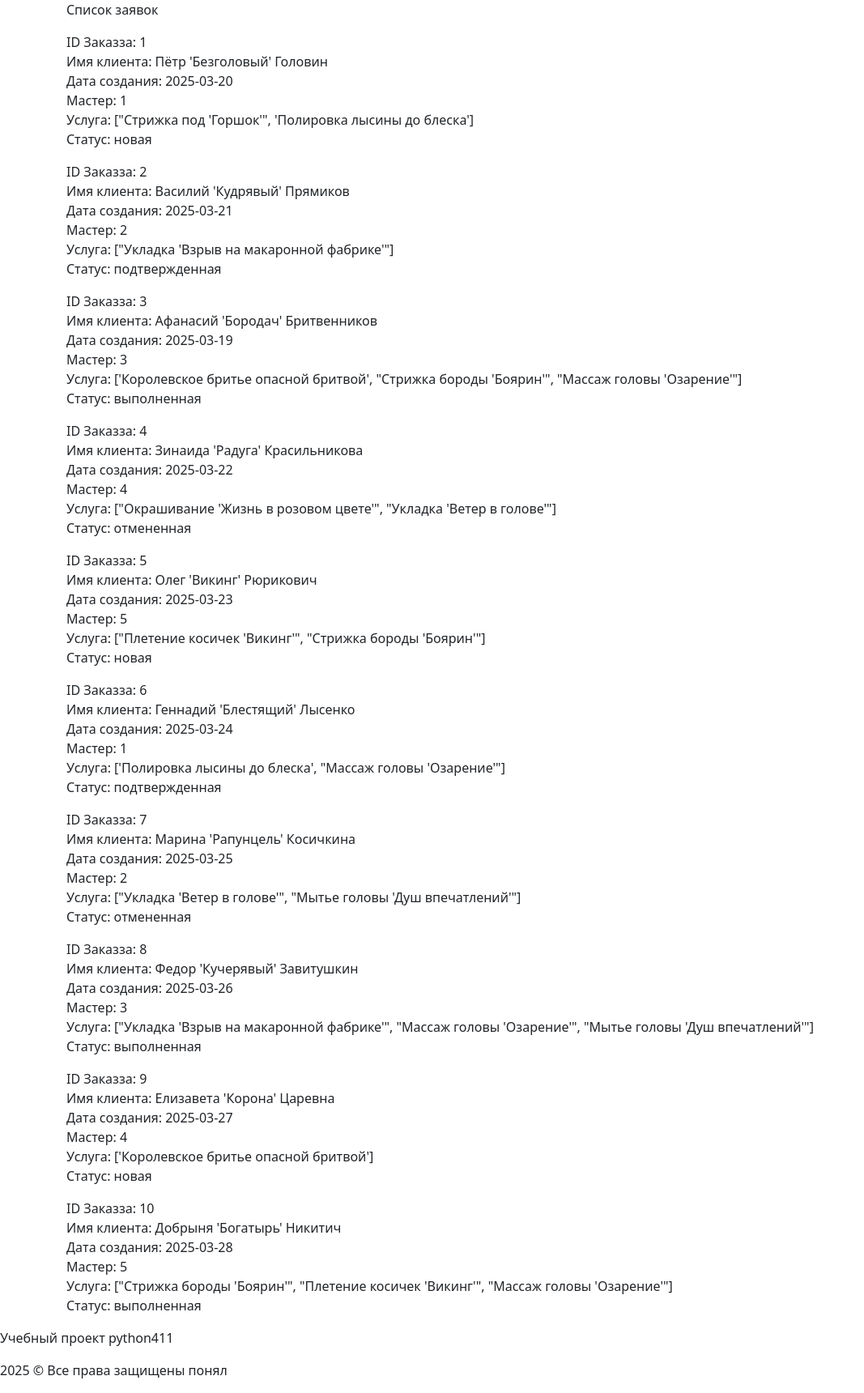
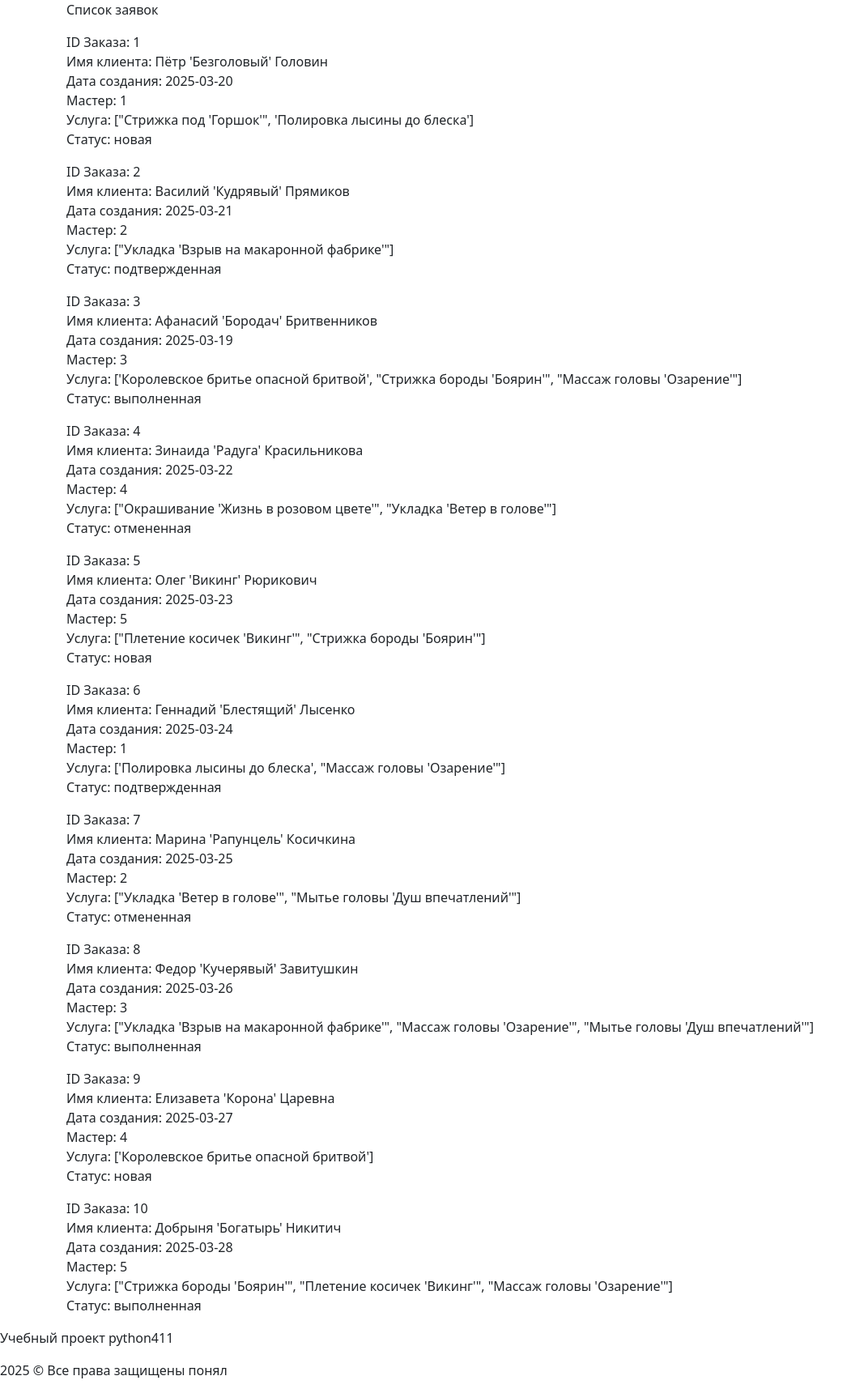
Before and after one commit to vzorvalpodrugu/django_project, a Django app: page /orders/ in a window 1280 px wide. Shown: the part 16-1736 px from the top of the page at 81% size, without its empty margins (0-1067 px from the left). Run offline with Django 5.2, Linux system fonts and the light colour scheme.

Commit message:
Update orders_list.html

```diff
--- a/core/templates/orders_list.html
+++ b/core/templates/orders_list.html
@@ -7,7 +7,7 @@
     {% if orders %}
         {% for order in orders %}
             <p>
-                ID Заказза: {{ order.id }}<br>
+                ID Заказа: {{ order.id }}<br>
                 Имя клиента: {{ order.client_name }}<br>
                 Дата создания: {{ order.date }}<br>
                 Мастер: {{ order.master_id }}<br>
```
